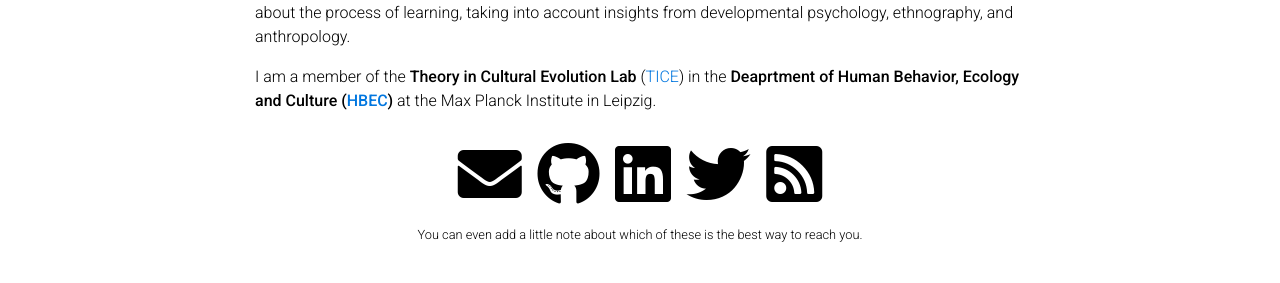
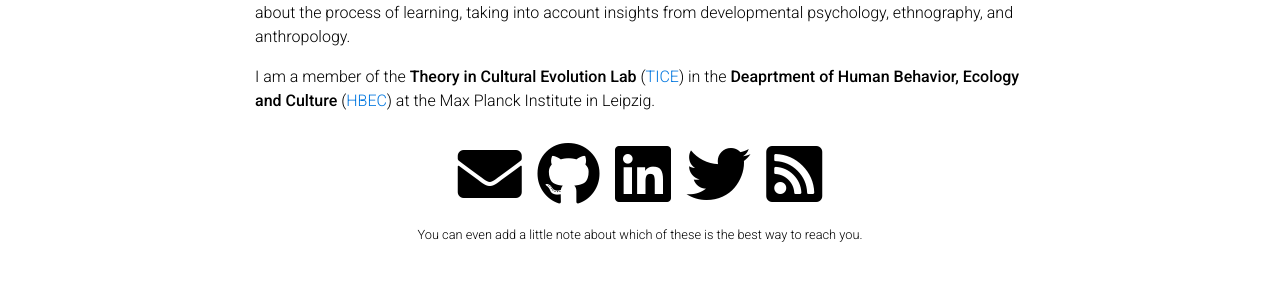
Before and after one commit to marcosmolla/marcosmolla.github.io, a Jekyll site: the page built from _pages/about.md, in a window 1280 px wide. Shown: the part 448-731 px from the top of the page. Built offline with Jekyll 4.4.1, drawn with Linux system fonts in a browser that asks for light colours; full-size pictures stand in for the smaller copies a plugin makes; comment, search, counter and statistics services are not loaded; a style sheet for code colours, icons or effects is not loaded.

```diff
--- a/_pages/about.md
+++ b/_pages/about.md
@@ -21,4 +21,4 @@ I am **developing simulation models** and **analyse existing data** to study how
 
 I explicitly model dynamic social networks to simulate real-world interaction and information sharing patterns that change over time. I am currently working towards a modelling framework that is more explicit about the process of learning, taking into account insights from developmental psychology, ethnography, and anthropology.
 
-I am a member of the **Theory in Cultural Evolution Lab** ([TICE](https://ticelab.mystrikingly.com)) in the **Deaprtment of Human Behavior, Ecology and Culture ([HBEC](https://www.eva.mpg.de/ecology/index/))** at the Max Planck Institute in Leipzig.
+I am a member of the **Theory in Cultural Evolution Lab** ([TICE](https://ticelab.mystrikingly.com)) in the **Deaprtment of Human Behavior, Ecology and Culture** ([HBEC](https://www.eva.mpg.de/ecology/index/)) at the Max Planck Institute in Leipzig.
```
